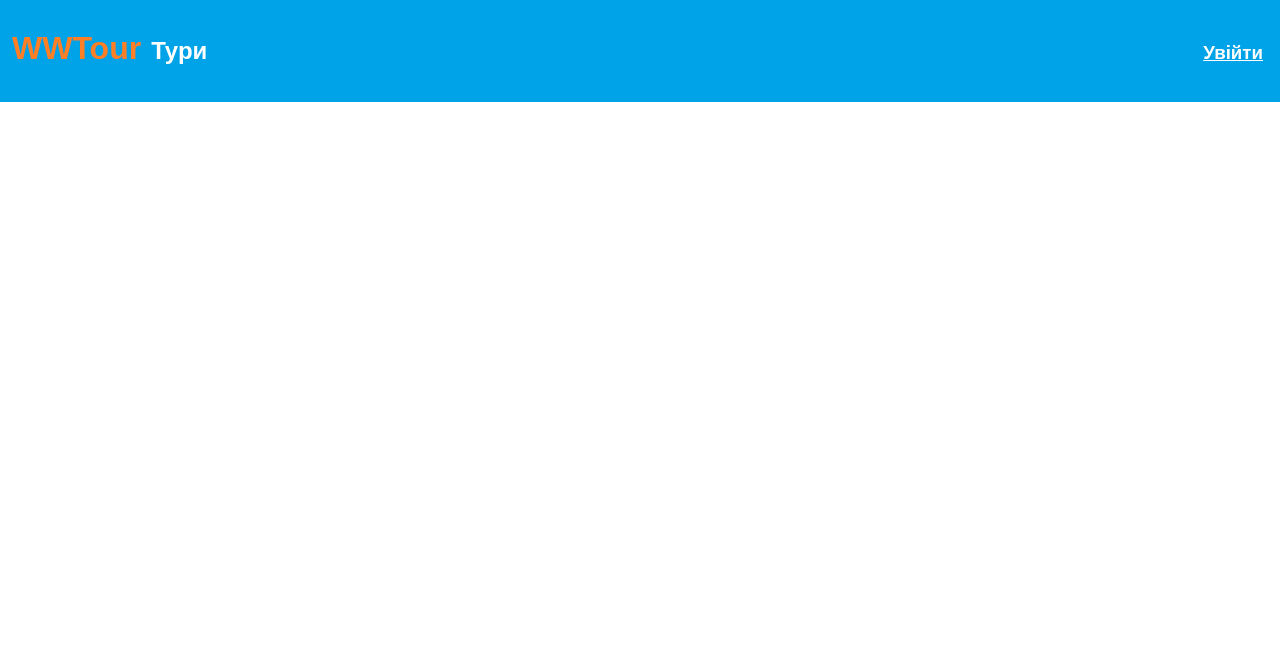
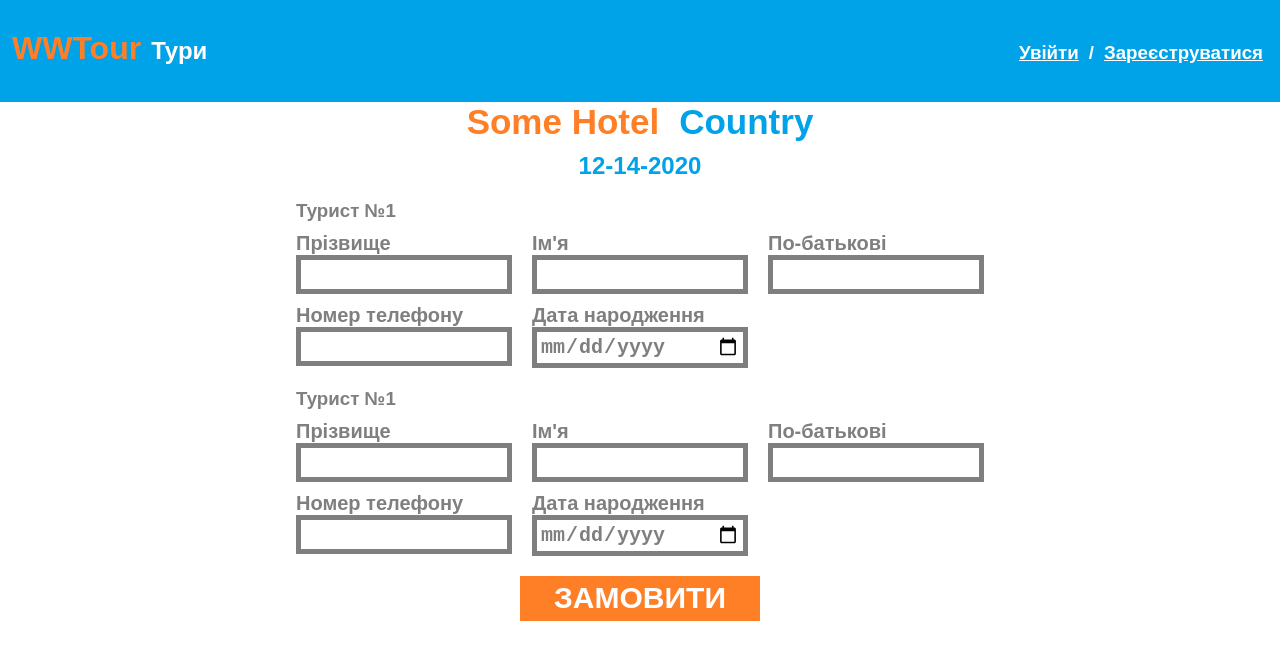
Before and after one commit to DimonKniaziev/airlines, a React app: page /order-form in a window 1280 px wide. Before the commit this address had no page. Built offline with nearby package versions, Linux system fonts and the light colour scheme.

Commit message:
adding-registration-form-make-up-order-form

```diff
--- a/src/app/app.css
+++ b/src/app/app.css
@@ -3,6 +3,10 @@ body{
     margin: 0;
 }
 
+a {
+    text-decoration: none;
+}
+
 .filter-list-container {
     display: flex;
 }
--- a/src/app/app.js
+++ b/src/app/app.js
@@ -3,6 +3,7 @@ import { BrowserRouter, Routes, Route } from "react-router-dom";
 import Header from "../header";
 import TourListPage from "../tour-list-page";
 import TourDetails from "../tour-details";
+import OrderForm from "../order-form";
 import RegistrationForm from "../registration-form";
 import LoginForm from "../login-form";
 import "./app.css";
@@ -16,7 +17,9 @@ const App = () => {
         <Routes>
           <Route path="/tours" element={<TourListPage/>}/>
           <Route path="/login" element={<LoginForm/>}/>
+          <Route path="/registration" element={<RegistrationForm/>}/>
           <Route path="/tour-details" element={<TourDetails/>}/>
+          <Route path="/order-form" element={<OrderForm/>}/>
         </Routes>
       </BrowserRouter>
     </div>
--- a/src/header/header.css
+++ b/src/header/header.css
@@ -20,8 +20,10 @@
 .header h3 {
     justify-self: end;
     margin-left: auto;
+    color: white;
+    text-decoration: none;
 }
-.header .logIn-link {
+.header .logIn-link a {
     text-decoration: underline;
     text-decoration-color: white;
 }
--- a/src/header/header.js
+++ b/src/header/header.js
@@ -6,7 +6,24 @@ import "./header.css"
 const Header = () => {
     const users = useUsers(state => state.users);
     const autorizedUser = useUsers(state => state.autorizedUser);
-    let userName = autorizedUser.id ? users.find(user => user.id === autorizedUser.id).login : 'Увійти';
+    let loginLink;
+
+        if (autorizedUser.id) {
+            loginLink = (
+                <h3 className="logIn-link">
+                    <Link to="/login">{users.find(user => user.id === autorizedUser.id).login}</Link>
+                </h3>
+            );
+        }
+        else {
+            loginLink = (
+                <h3 className="logIn-link">
+                    <Link to="/login">Увійти</Link>
+                    /
+                    <Link to="/registration">Зареєструватися</Link>
+                </h3>
+            );
+        }
 
     return (
         <div className="header">
@@ -16,9 +33,7 @@ const Header = () => {
             <h2>
                 <Link to="/tours">Тури</Link>
             </h2>
-            <h3 className="logIn-link">
-                <Link to="/login">{userName}</Link>
-            </h3>
+            {loginLink}
         </div>
     )
 }
--- /dev/null
+++ b/src/order-form/index.js
@@ -0,0 +1,3 @@
+import OrderForm from "./order-form";
+
+export default OrderForm;
--- /dev/null
+++ b/src/order-form/order-form.css
@@ -0,0 +1,71 @@
+.order-form-container {
+    display: flex;
+    justify-content: center;
+    flex-direction: column;
+    align-items: center;
+}
+
+.order-form-container .hotel-name{
+    color: rgb(255,127,39);
+}
+
+.order-form-container .country-name, .order-date{
+    color: rgb(0,162,232);
+}
+
+.order-form-header h2{
+    margin: 10px;
+}
+
+.order-form-header h1{
+    font-size: 35px;
+    display: inline;
+    margin: 10px;
+}
+
+.order-form-item h3{
+    color: rgb(127,127,127);
+    margin: 10px;
+}
+
+.order-form-item-name-row {
+    display: flex;
+}
+
+.order-form-item-name-row input {
+    width: 200px;
+}
+
+.order-form-item-field-container{
+    color: rgb(127,127,127);
+    font-size: 20px;
+    font-weight: bold;
+    margin: 10px;
+    margin-top: 0;
+}
+.order-form-item-field-container input{
+    border: solid;
+    border-width: 5px;
+    border-color: rgb(127,127,127);
+    color: rgb(127,127,127);
+    font-size: 20px;
+    font-weight: bold;
+    padding: 3px;
+}
+
+.order-form .submit-button-container {
+    display: flex;
+    justify-content: center;
+}
+
+#order-form-submit-button{
+    background-color: rgb(255,127,39);
+    cursor: pointer;
+    border: none;
+    margin-top: 10px;
+    color: white;
+    font-size: 30px;
+    height: 45px;
+    width: 240px;
+    font-weight: bold;
+}
--- /dev/null
+++ b/src/order-form/order-form.js
@@ -0,0 +1,80 @@
+import React from "react";
+import { useSearchParams } from "react-router-dom";
+import "./order-form.css";
+
+const OrderForm = () => {
+    let [searchParams, setSearchParams] = useSearchParams();
+    setSearchParams({tourId: 1,})
+
+    return (
+        <div className="order-form-container">
+            <div className="order-form-header">
+                <h1 className="hotel-name">Some Hotel</h1>
+                <h1 className="country-name">Country</h1>
+                <h2 className="order-date">12-14-2020</h2>
+            </div>
+            <form className="order-form">
+                <div className="order-form-item">
+                    <h3>Турист №1</h3>
+                    <div className="order-form-item-name-row">
+                        <div className="order-form-item-field-container">
+                            <span>Прізвище</span><br/>
+                            <input type="text"/>
+                        </div>
+                        <div className="order-form-item-field-container">
+                            <span>Ім'я</span><br/>
+                            <input type="text"/>
+                        </div>
+                        <div className="order-form-item-field-container">
+                            <span>По-батькові</span><br/>
+                            <input type="text"/>
+                        </div>
+                    </div>
+                    <div className="order-form-item-name-row">
+                        <div className="order-form-item-field-container">
+                            <span>Номер телефону</span><br/>
+                            <input type="text"/>
+                        </div>
+                        <div className="order-form-item-field-container">
+                            <span>Дата народження</span><br/>
+                            <input type="date"/>
+                        </div>
+                    </div>
+                </div>
+
+                <div className="order-form-item">
+                    <h3>Турист №1</h3>
+                    <div className="order-form-item-name-row">
+                        <div className="order-form-item-field-container">
+                            <span>Прізвище</span><br/>
+                            <input type="text"/>
+                        </div>
+                        <div className="order-form-item-field-container">
+                            <span>Ім'я</span><br/>
+                            <input type="text"/>
+                        </div>
+                        <div className="order-form-item-field-container">
+                            <span>По-батькові</span><br/>
+                            <input type="text"/>
+                        </div>
+                    </div>
+                    <div className="order-form-item-name-row">
+                        <div className="order-form-item-field-container">
+                            <span>Номер телефону</span><br/>
+                            <input type="text"/>
+                        </div>
+                        <div className="order-form-item-field-container">
+                            <span>Дата народження</span><br/>
+                            <input type="date"/>
+                        </div>
+                    </div>
+                </div>
+                <div className="submit-button-container">
+                    <input type="submit" value="ЗАМОВИТИ" id="order-form-submit-button"/>
+                </div>
+            </form>
+        </div>
+    );
+}
+
+export default OrderForm;
--- a/src/registration-form/registration-form.js
+++ b/src/registration-form/registration-form.js
@@ -1,26 +1,88 @@
-import React from "react";
+import React, {useState} from "react";
+import { useUsers } from "../store";
 import "./registration-form.css";
 
 const RegistrationForm = () => {
+  const [surname, setSurname] = useState('');
+  const [name, setName] = useState('');
+  const [patronymic, setPatronymic] = useState('');
+  const [login, setLogin] = useState('');
+  const [email, setEmail] = useState('');
+  const [password, setPassword] = useState('');
+  const [phone, setPhone] = useState('');
+
+  const users = useUsers(state => state.users);
+  const addUser = useUsers(state => state.addUser);
+  const autorizeUser = useUsers(state => state.autorizeUser);
+
+  const onSurnameChange = (e) => {
+    setSurname(e.target.value);
+  };
+  const onNameChange = (e) => {
+    setName(e.target.value);
+  };
+  const onPatronymicChange = (e) => {
+    setPatronymic(e.target.value);
+  };
+  const onLoginChange = (e) => {
+    setLogin(e.target.value);
+  };
+  const onEmailChange = (e) => {
+    setEmail(e.target.value);
+  };
+  const onPasswordChange = (e) => {
+    setPassword(e.target.value);
+  };
+  const onPhoneChange = (e) => {
+    setPhone(e.target.value);
+  };
+
+  const onSubmit = (e) => {
+    e.preventDefault();
+    const newUser = {
+      name,
+      surname,
+      patronymic,
+      login,
+      email,
+      password,
+      phone
+    };
+
+    const existEmail = users.find(user => user.email === newUser.email);
+    const existPhone = users.find(user => user.phone === newUser.phone);
+
+    if (existEmail) {
+      alert('Вказана електрона пошта вже зареєстрована');
+    }
+    else if (existPhone) {
+      alert('Вказаний телефон вже зареєстрований');
+    }
+    else {
+      alert('Ви успішно зареєструвалися!');
+      addUser(newUser);
+    }
+  }
+
   return (
-    <div className="registration-form">
+    <form className="registration-form" onSubmit={onSubmit}>
       <h1>Реєстрація</h1>
       <span>Прізвище</span><br/>
-      <input type="text"/><br/>
+      <input type="text" required={true} value={surname} onChange={onSurnameChange}/><br/>
       <span>Ім'я</span><br/>
-      <input type="text"/><br/>
+      <input type="text" required={true} value={name} onChange={onNameChange}/><br/>
       <span>По-батькові</span><br/>
-      <input type="text"/><br/>
+      <input type="text" required={true} value={patronymic} onChange={onPatronymicChange}/><br/>
       <span>Логін</span><br/>
-      <input type="text"/><br/>
+      <input type="text" required={true} value={login} onChange={onLoginChange}/><br/>
       <span>Електронна пошта</span><br/>
-      <input type="text"/><br/>
+      <input type="email" required={true} value={email} onChange={onEmailChange}/><br/>
       <span>Пароль</span><br/>
-      <input type="password"/><br/>
+      <input type="password" required={true} minLength={8} value={password} onChange={onPasswordChange}/><br/>
       <span>Номер телефону</span><br/>
-      <input type="text"/><br/>
-      <input type="button" value="РЕЄСТРАЦІЯ" id="submit-button"/>
-    </div>
+      <input type="tel" required={true} pattern="[0-9]{10}" value={phone} onChange={onPhoneChange}/><br/>
+      <input type="submit" value="РЕЄСТРАЦІЯ" id="submit-button"/>
+    </form>
   );
 }
 
--- a/src/store.js
+++ b/src/store.js
@@ -2,7 +2,7 @@ import { create } from "zustand";
 
 
 const useTours = create(set => ({
-        maxId: 100,
+        maxId: 10000,
         tours: [
             {
                 id: 1,
@@ -136,15 +136,7 @@ const useTours = create(set => ({
                 image_id: 11,
                 description: "Готель складається з 4 будівель, розташований в курортному селищі Фаліракі, за 1,5 км від пляжу (надається трансфер 1 раз на годину). Підходить для бюджетного сімейного відпочинку та молоді."
             },
-        ],
-
-        bookTour: (itemId) => set(state => {
-            const idx = state.tours.findIndex((el) => el.id === itemId);
-            const oldItem = state.tours[idx];
-            const newItem = {...oldItem, freePlaces: oldItem.freePlaces-1, bookedPlaces: oldItem.bookedPlaces+1};
-
-            return {tours: [...state.tours.slice(0, idx), newItem, ...state.tours.slice(idx+1)]};
-        }),
+        ]
 }))
 
 const useFilter = create(set => ({
@@ -180,6 +172,7 @@ const useFilter = create(set => ({
 }))
 
 const useUsers = create(set=>({
+    maxId: 1000,
     autorizedUser: {
         user_id: ''
     },
@@ -217,9 +210,15 @@ const useUsers = create(set=>({
             phone: '0993579041',
             role: 'client'
         }
+    ],
 
-    ],
-    autorizeUser: (autorizedUser) => set({autorizedUser})
+    autorizeUser: (autorizedUser) => set({autorizedUser}),
+
+    addUser: (newUser) => set(state => {
+        const user = {...newUser, id: state.maxId, role: 'user'};
+
+        return {users: [...state.users, user], maxId: state.maxId + 1, autorizedUser: {login: user.login, password: user.password, id: user.id}};
+    })
 }))
 
 export {useTours, useFilter, useUsers};
--- a/src/tour-details/tour-details.js
+++ b/src/tour-details/tour-details.js
@@ -1,5 +1,5 @@
 import React, { useState } from "react";
-import { useSearchParams } from "react-router-dom";
+import { useSearchParams, Link } from "react-router-dom";
 import { useTours, useFilter } from "../store";
 import Images from "../image-store";
 import "./tour-details.css"
@@ -121,9 +121,11 @@ const TourDetails = () => {
                             <span>Разом</span>
                             <h2>{placesNeedFilter * tour.price} ГРН</h2>
                         </div>
-                        <div className="tour-details-order-button">
-                            <h2>ЗАМОВИТИ</h2>
-                        </div>
+                        <Link to="/order-form">
+                            <div className="tour-details-order-button">
+                                <h2>ЗАМОВИТИ</h2>
+                            </div>
+                        </Link>
                     </div>
                 </div>
             </div>
@@ -252,15 +254,15 @@ const TransportModalWindow = ({filterValue, opened, onCloseModalWindow}) => {
                         <span>Транспорт</span> <span className="close-modal-window-button" onClick={onCloseModal}>X</span>
                     </div>
                     <div id="transport-modal-radio-container">
-                        <input type="radio" id="radioAirPlane" name="transport" checked={transport === 'Літак'} value="Літак" onClick={onTransportChange}/>
+                        <input type="radio" id="radioAirPlane" name="transport" checked={transport === 'Літак'} value="Літак" onChange={onTransportChange}/>
                         <label htmlFor="radioAirPlane">Літак</label>
                     </div>
                     <div id="transport-modal-radio-container">
-                        <input type="radio" id="radioBus" name="transport" checked={transport === 'Автобус'} value="Автобус" onClick={onTransportChange}/>
+                        <input type="radio" id="radioBus" name="transport" checked={transport === 'Автобус'} value="Автобус" onChange={onTransportChange}/>
                         <label htmlFor="radioBus">Автобус</label>
                     </div>
                     <div id="transport-modal-radio-container">
-                        <input type="radio" id="radioNoTransport" name="transport" checked={transport === 'Без Транспорту'} value="Без Транспорту" onClick={onTransportChange}/>
+                        <input type="radio" id="radioNoTransport" name="transport" checked={transport === 'Без Транспорту'} value="Без Транспорту" onChange={onTransportChange}/>
                         <label htmlFor="radioNoTransport">Без Транспорту</label>
                     </div>
                     <input type="submit" id="modal-window-submit" value="Змінити"/>
--- a/src/tour-filter/tour-filter.js
+++ b/src/tour-filter/tour-filter.js
@@ -126,15 +126,15 @@ const TourFilter = () => {
                 <span>Транспорт</span>
             </div>
             <div id="filter-radio-container">
-                <input type="radio" id="radioAirPlane" name="transport" value="Літак" onClick={onSetTransportFilter}/>
+                <input type="radio" id="radioAirPlane" name="transport" value="Літак" onChange={onSetTransportFilter}/>
                 <label htmlFor="radioAirPlane">Літак</label>
             </div>
             <div id="filter-radio-container">
-                <input type="radio" id="radioBus" name="transport" value="Автобус" onClick={onSetTransportFilter}/>
+                <input type="radio" id="radioBus" name="transport" value="Автобус" onChange={onSetTransportFilter}/>
                 <label htmlFor="radioBus">Автобус</label>
             </div>
             <div id="filter-radio-container">
-                <input type="radio" id="radioNoTransport" name="transport" value="Без Транспорту" onClick={onSetTransportFilter}/>
+                <input type="radio" id="radioNoTransport" name="transport" value="Без Транспорту" onChange={onSetTransportFilter}/>
                 <label htmlFor="radioNoTransport">Без Транспорту</label>
             </div>
             <div className="filter-row-container">
--- a/src/tour-list/tour-list.js
+++ b/src/tour-list/tour-list.js
@@ -75,8 +75,8 @@ const TourList = () => {
             const {id, ...itemProps} = item;
 
             return (
-                <Link to={`/tour-details?id=${id}`}>
-                    <TourListItem {...itemProps} key={id} placesNeed={placesNeedFilter}/>
+                <Link to={`/tour-details?id=${id}`} key={id}>
+                    <TourListItem {...itemProps} placesNeed={placesNeedFilter}/>
                 </Link>
             );
         });
```
Also changed, not shown: src/login-form/login-form.js (+3 -5 lines).
